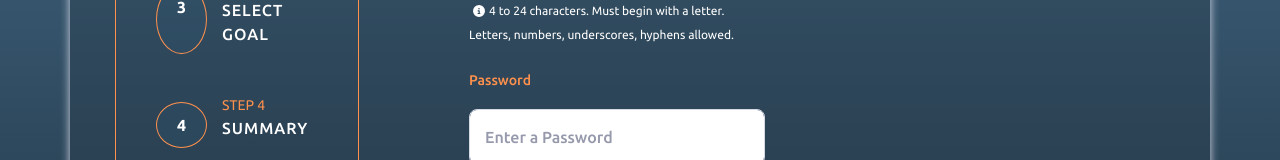
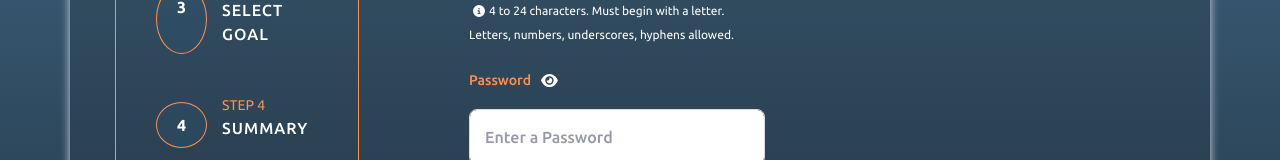
Before and after one commit to tangiambe/fitness-tracker, a React (Create React App) app in the folder frontend/tracker-app/: page /register in a window 1280 px wide. Shown: the part 574-734 px from the top of the page. Built offline with nearby package versions, Linux system fonts and the light colour scheme.

Commit message:
added password visibility toggle

```diff
--- a/frontend/tracker-app/src/components/register/StepOne.js
+++ b/frontend/tracker-app/src/components/register/StepOne.js
@@ -5,8 +5,11 @@ import { useState, useEffect, useRef } from "react";
 import Form from 'react-bootstrap/Form';
 import Col from 'react-bootstrap/Col';
 import Row from 'react-bootstrap/Row';
+import InputGroup from 'react-bootstrap/InputGroup'
 import { faCheck, faTimes, faInfoCircle } from "@fortawesome/free-solid-svg-icons";
 import { FontAwesomeIcon } from "@fortawesome/react-fontawesome";
+import { faEye } from "@fortawesome/free-solid-svg-icons";
+import { faEyeSlash } from "@fortawesome/free-solid-svg-icons";
 
 
 const StepOne = () => {
@@ -31,18 +34,22 @@ const StepOne = () => {
   });
 
 
-  /* Password Focus */
+  /* Password */
   const [pwdFocus, setPwdFocus] = useState(false);
   const [passwordShown, setPasswordShown] = useState(false);
   const togglePasswordVisiblity = () => {
     setPasswordShown(passwordShown ? false : true);
   };
 
+  /* Password Visiblity Icons*/
+  const showPwd = <FontAwesomeIcon icon={faEye} />;
+  const hidePwd = <FontAwesomeIcon icon={faEyeSlash} />;
+
   /* Confirm Password */
-  const [confPasswordShown, setConfPasswordShown] = useState(false);
-  const toggleConfPasswordVisiblity = () => {
-    setConfPasswordShown(confPasswordShown ? false : true);
-  };
+  // const [confPasswordShown, setConfPasswordShown] = useState(false);
+  // const toggleConfPasswordVisiblity = () => {
+  //   setConfPasswordShown(confPasswordShown ? false : true);
+  // };
 
   /* Regular Expressions for Input Validation */
   const USERNAME_REGEX = /^[A-z][A-z0-9-_]{3,23}$/;
@@ -182,7 +189,7 @@ const StepOne = () => {
               <div className="dflex">
                 <Form.Label>
                   Email Address
-                <FontAwesomeIcon icon={faCheck} className={validEmail(user.email) ? "valid" : "hide"} />
+                  <FontAwesomeIcon icon={faCheck} className={validEmail(user.email) ? "valid" : "hide"} />
                 </Form.Label>
                 {user.nextClick && (
                   <span>{user.email === "" ? "This field is required" :
@@ -210,6 +217,7 @@ const StepOne = () => {
               <div className="dflex">
                 <Form.Label htmlFor="password">
                   Password
+                  <i onClick={togglePasswordVisiblity}>{passwordShown ? hidePwd : showPwd}</i>
                   <FontAwesomeIcon icon={faCheck} className={validPwd(user.password) ? "valid" : "hide"} />
                 </Form.Label>
                 {user.nextClick && (
@@ -221,7 +229,7 @@ const StepOne = () => {
               </div>
               <Form.Control
                 required
-                type="text"
+                type={passwordShown ? "text" : "password"}
                 ref={refPwd}
                 autoComplete="off"
                 placeholder="Enter a Password"
@@ -230,18 +238,21 @@ const StepOne = () => {
                 onFocus={() => setPwdFocus(true)}
                 onBlur={() => setPwdFocus(false)}
               />
+
+
               <Form.Text id="pwdnote" className={pwdFocus && !validPwd(user.password) ? "instructions" : "offscreen"}>
                 <FontAwesomeIcon icon={faInfoCircle} />
-                8 to 24 characters.<br/>
-                Must include uppercase and lowercase letters,<br/>
-                a number and a special character.<br/>
+                8 to 24 characters.<br />
+                Must include uppercase and lowercase letters,<br />
+                a number and a special character.<br />
                 Allowed special characters: ! @ # $ %
               </Form.Text>
             </div>
           </Col>
 
-           <Col>
-          {/*
+
+          <Col>
+            {/*
             <div className="fields">
               <div className="dflex">
                 <Form.Label>Confirm Password</Form.Label>
--- a/frontend/tracker-app/src/styles/Register.css
+++ b/frontend/tracker-app/src/styles/Register.css
@@ -159,6 +159,8 @@ p {
   color: #FF914D;
 }
 
+
+
 .info .form {
   margin-top: 30px;
 }
@@ -213,6 +215,7 @@ p {
 .info .form .fields span {
   color: #c94451;
 }
+
 
 .dflex {
   display: -webkit-box;
@@ -706,3 +709,10 @@ p {
 .instructions>svg {
   margin-right: 0.25rem;
 }
+
+i {
+  color: white;
+  margin-left: 10px;
+  font-size: 15px;
+  position: absolute;
+}
```
